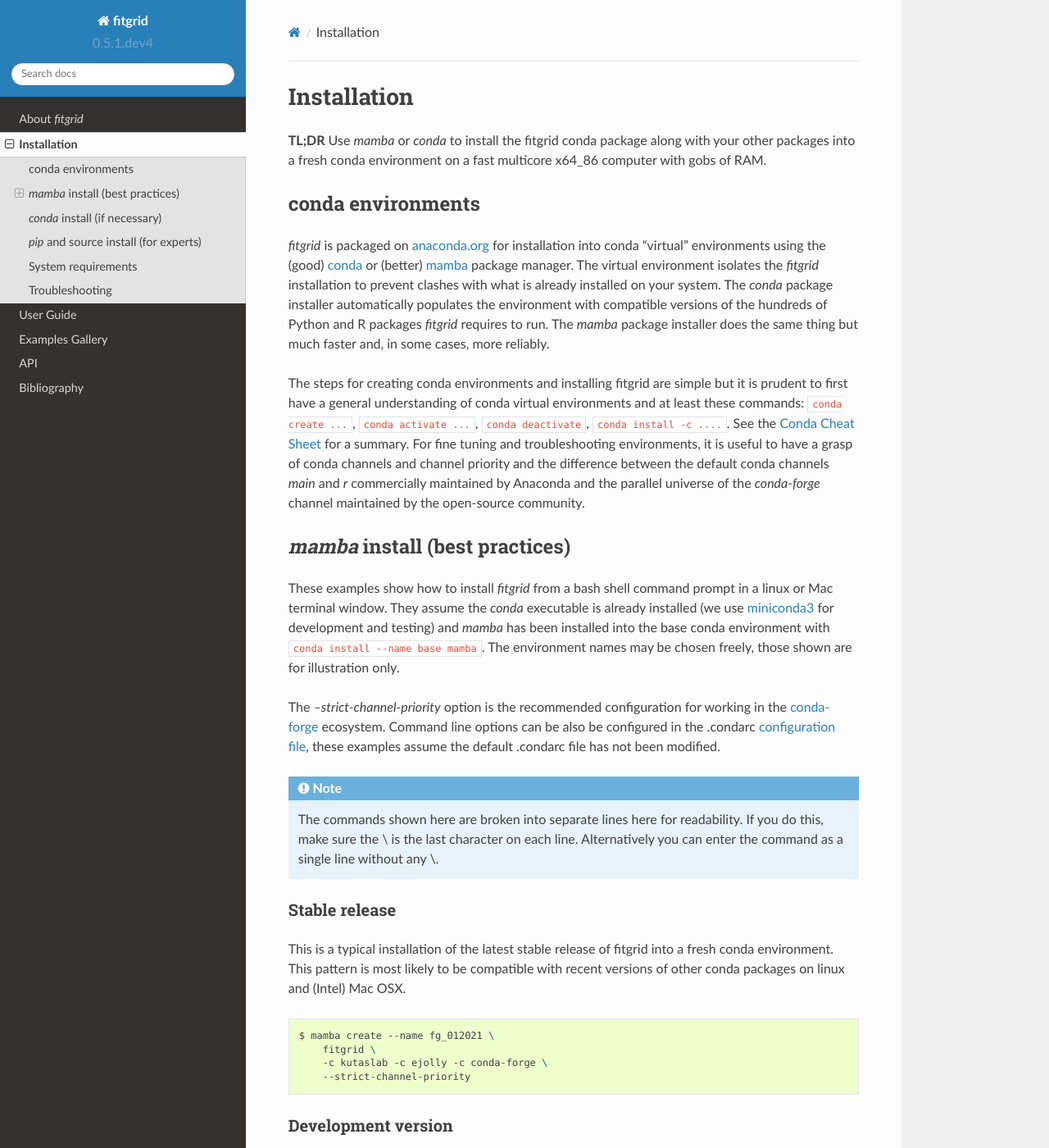
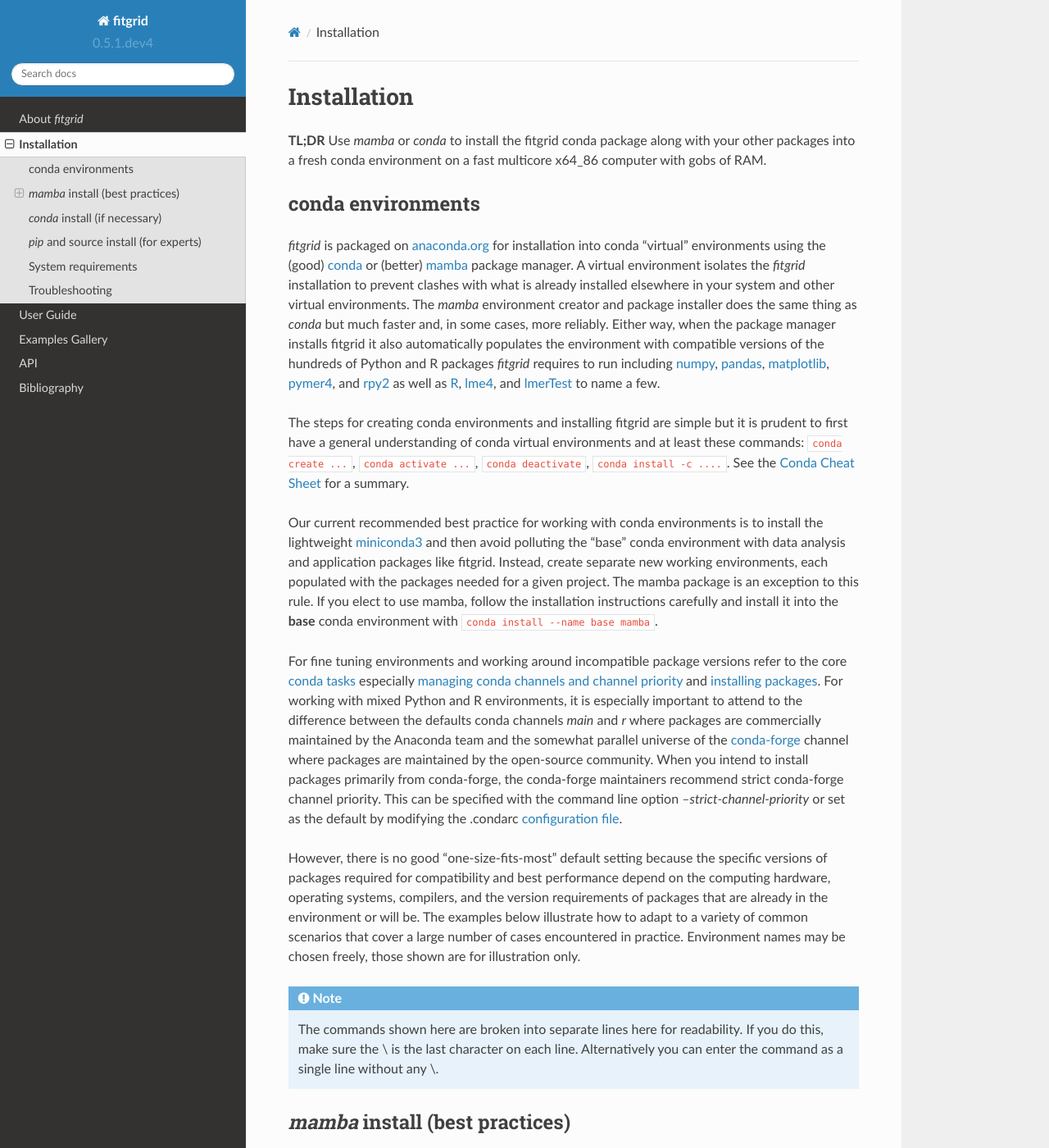
Before and after one commit to kutaslab/fitgrid, a Sphinx documentation site: the page built from docs/source/installation.rst, in a window 1280 px wide and 1400 px high. Shown: the whole window at 82% size. Built offline with Sphinx 7.4.7 and the Read the Docs theme 2.0.0, drawn with Linux system fonts in a browser that asks for light colours; pages that are not in the unit, such as notebooks, are missing from menus; some of the changed text lies outside the part shown.

Commit message:
update install docs

```diff
--- a/docs/source/installation.rst
+++ b/docs/source/installation.rst
@@ -17,12 +17,23 @@
 <https://anaconda.org/kutaslab/fitgrid>`_ for installation into conda
 "virtual" environments using the (good) `conda <https://conda.io>`_ or
 (better) `mamba <https://mamba.readthedocs.io/en/latest/>`_ package
-manager. The virtual environment isolates the `fitgrid` installation
-to prevent clashes with what is already installed on your system.  The
-`conda` package installer automatically populates the environment with
-compatible versions of the hundreds of Python and R packages `fitgrid`
-requires to run. The `mamba` package installer does the same thing but
-much faster and, in some cases, more reliably.
+manager. A virtual environment isolates the `fitgrid` installation to
+prevent clashes with what is already installed elsewhere in your
+system and other virtual environments.  The `mamba` environment
+creator and package installer does the same thing as `conda` but much
+faster and, in some cases, more reliably. Either way, when the package
+manager installs fitgrid it also automatically populates the
+environment with compatible versions of the hundreds of Python and R
+packages `fitgrid` requires to run including `numpy
+<https://numpy.org/doc/stable>`_, `pandas
+<https://pandas.pydata.org/docs>`_, `matplotlib
+<https://matplotlib.org>`_, `pymer4 <https://eshinjolly.com/pymer4>`_,
+and `rpy2 <https://rpy2.github.io/doc/latest/html/index.html>`_ as
+well as `R <https://www.r-project.org/other-docs.html>`_, `lme4
+<https://cran.r-project.org/web/packages/lme4/index.html>`_, and
+`lmerTest
+<https://cran.r-project.org/web/packages/lmerTest/index.html>`_ to
+name a few.
 
 The steps for creating conda environments and installing fitgrid are
 simple but it is prudent to first have a general understanding of
@@ -30,12 +41,52 @@
 ...``, ``conda activate ...``, ``conda deactivate``, ``conda
 install -c ....``. See the `Conda Cheat Sheet
 <https://docs.conda.io/projects/conda/en/latest/user-guide/cheatsheet.html>`_
-for a summary. For fine tuning and troubleshooting environments, it is
-useful to have a grasp of conda channels and channel priority and the
-difference between the default conda channels `main` and `r`
-commercially maintained by Anaconda and the parallel universe
-of the `conda-forge` channel maintained by the open-source community.
+for a summary.
 
+Our current recommended best practice for working with conda
+environments is to install the lightweight `miniconda3
+<https://docs.conda.io/en/latest/miniconda.html>`_ and then avoid
+polluting the "base" conda environment with data analysis and
+application packages like fitgrid.  Instead, create separate new
+working environments, each populated with the packages needed for a
+given project. The mamba package is an exception to this rule. If you
+elect to use mamba, follow the installation instructions carefully and
+install it into the **base** conda environment with ``conda
+install --name base mamba``.
+
+For fine tuning environments and working around incompatible package
+versions refer to the core `conda tasks
+<https://conda.io/projects/conda/en/latest/user-guide/tasks/index.html>`_
+especially `managing conda channels and channel priority
+<https://conda.io/projects/conda/en/latest/user-guide/tasks/manage-channels.html>`_
+and `installing packages
+<https://conda.io/projects/conda/en/latest/user-guide/tasks/manage-pkgs.html#installing-packages>`_.
+For working with mixed Python and R environments, it is especially
+important to attend to the difference between the defaults conda
+channels `main` and `r` where packages are commercially maintained by
+the Anaconda team and the somewhat parallel universe of the
+`conda-forge <https://conda-forge.org/>`_ channel where packages are
+maintained by the open-source community. When you intend to install
+packages primarily from conda-forge, the conda-forge maintainers
+recommend strict conda-forge channel priority.  This can be specified
+with the command line option `--strict-channel-priority` or set as the
+default by modifying the .condarc `configuration file
+<https://docs.conda.io/projects/conda/en/master/user-guide/configuration/use-condarc.html#using-the-condarc-conda-configuration-file>`_.
+
+However, there is no good "one-size-fits-most" default setting because
+the specific versions of packages required for compatibility and best
+performance depend on the computing hardware, operating systems,
+compilers, and the version requirements of packages that are already
+in the environment or will be. The examples below illustrate how to
+adapt to a variety of common scenarios that cover a large number of
+cases encountered in practice. Environment names may be chosen freely,
+those shown are for illustration only.
+
+.. note::
+
+   The commands shown here are broken into separate lines here for
+   readability. If you do this, make sure the \\ is the last character on each line.
+   Alternatively you can enter the command as a single line without any \\.
 
 .. _conda_install_fitgrid:
 
@@ -45,34 +96,21 @@
 ================================
 
 These examples show how to install `fitgrid` from a bash shell command
-prompt in a linux or Mac terminal window.  They assume the `conda`
-executable is already installed (we use `miniconda3
-<https://docs.conda.io/en/latest/miniconda.html>`_ for development and
-testing) and `mamba` has been installed into the base conda
-environment with ``conda install --name base mamba``. The
-environment names may be chosen freely, those shown are for
-illustration only.
+prompt in a linux or Mac terminal window.  They assume the conda
+executable is already installed and mamba is installed in the base
+environment as instructed and the users's .condarc file has not been
+modified.
 
-The `--strict-channel-priority` option is the recommended
-configuration for working in the `conda-forge
-<https://conda-forge.org>`_ ecosystem.  Command line options can be
-also be configured in the .condarc `configuration file
-<https://docs.conda.io/projects/conda/en/master/user-guide/configuration/use-condarc.html#using-the-condarc-conda-configuration-file>`_,
-these examples assume the default .condarc file has not been modified.
-
-.. note::
-
-   The commands shown here are broken into separate lines here for
-   readability. If you do this, make sure the \\ is the last character on each line.
-   Alternatively you can enter the command as a single line without any \\.
 
 Stable release
 --------------
 
 This is a typical installation of the latest stable release of fitgrid
-into a fresh conda environment. This pattern
-is most likely to be compatible with recent versions of other conda
-packages on linux and (Intel) Mac OSX.
+into a fresh conda environment. This pattern is likely to be
+compatible with recent versions of other conda packages on linux and
+Mac OSX. However, performance may be degraded on Intel CPUs
+because conda-forge defaults to OpenBLAS builds of the algebra
+libraries.
 
 .. code-block:: bash
 
@@ -237,6 +275,14 @@
 * Use `conda list` to inspect package versions and the channels they come
   from when constructing conda enviroments.
 
+* To help avoid package version conflicts and speed up the dependency solver
+  it can be useful to specify the Python version and install `fitgrid`
+  along with the other conda packages you want into a fresh
+  environment in one fell swoop. The package installers cannot see
+  into the future. If packages are installed one by one, the next
+  package version you want may not be compatible with what is already
+  in the environment.
+
 * `mamba create` and `mamba install` are not exact drop in
   replacements for `conda create` and `conda install` because the
   conda installer has an affinity for packages on default conda
@@ -249,14 +295,6 @@
   Python versions, installers, channel priority, and packages are
   compatible.
 
-* To avoid package version conflicts and speed up the dependency solver
-  it can be useful to specify the Python version and install `fitgrid`
-  along with the other conda packages you want into a fresh
-  environment in one fell swoop. The package installers cannot see
-  into the future. If packages are installed one by one, the next
-  package version you want may not be compatible with what is already
-  in the environment.
-
 * Depending on your computer hardware, you may see a significant
   performance difference between the Intel MKL and OpenBLAS builds of
   the Basic Linear Algebra Support (BLAS) and Linear Algebra Package
```
Also changed, not shown: other parts of docs/source/installation.rst (+1 -1 lines).
